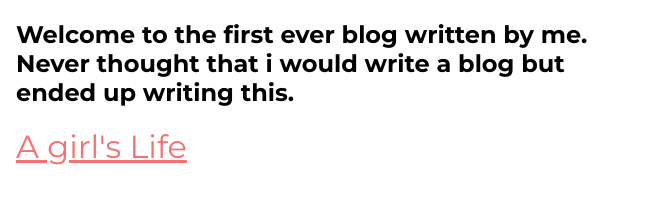
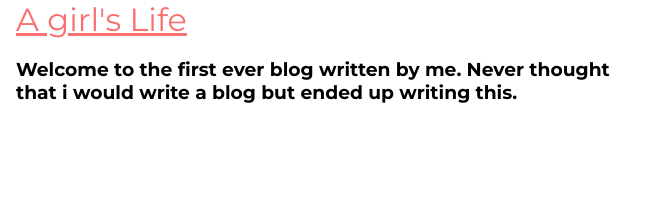
Before and after one commit to Taruni-choudhary/Blog-lists, a plain HTML site: page index.html in a window 1280 px wide. Shown: the whole page, without its empty margins (0-657 px from the left). Drawn offline with Linux system fonts and the light colour scheme.

Commit message:
Update index.html

```diff
--- a/index.html
+++ b/index.html
@@ -7,16 +7,18 @@
     <link href="styl.css" rel="stylesheet"/>
 </head>
 <body>
-    <h2>
+    <a class="link blog container container-center" href="https://taruni-personalblog.netlify.app/"><span>A girl's Life</span></a>
+
+    <h3>
         <div class="container container-center">
             Welcome to the first ever blog written by me. Never thought that i would write a blog but ended up writing this.
         </div>
 
-    </h2>
+    </h3>
 
-    <a class="link blog container container-center" href="https://taruni-personalblog.netlify.app/"><span>A girl's Life</span></a>
+    <!-- <a class="link blog container container-center" href="https://taruni-personalblog.netlify.app/"><span>A girl's Life</span></a>
 
 
-
+    -->
 </body>
 </html>
```
